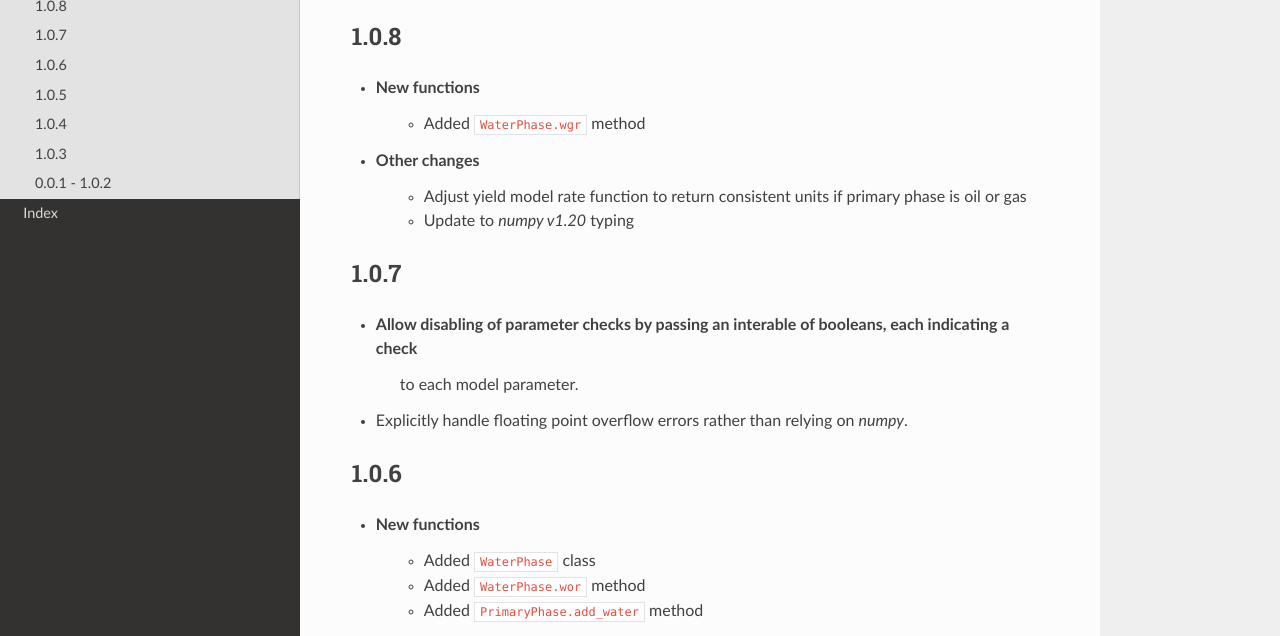
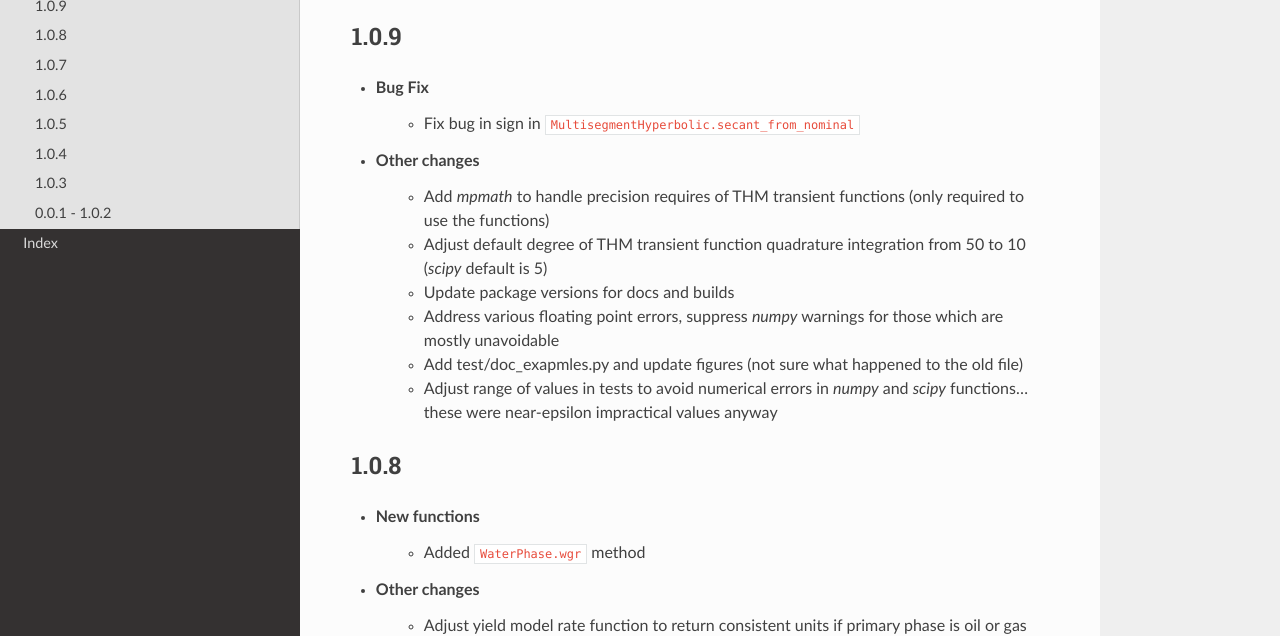
Before and after one commit to petbox-dev/dca, a Sphinx documentation site: the page built from docs/versions.rst, in a window 1280 px wide and 900 px high, cut to the strip 264-900 px from the top of the window. Built offline with Sphinx 7.4.7 and the Read the Docs theme 2.0.0, drawn with Linux system fonts in a browser that asks for light colours; the version number could not be read and is left out.

Commit message:
update doc version notes
Signed-off-by: David Fulford <dfulford@eivcapital.com>

```diff
--- a/docs/versions.rst
+++ b/docs/versions.rst
@@ -4,6 +4,21 @@ Version History
 
 .. automodule:: petbox.dca
    :noindex:
+
+
+1.0.9
+-----
+
+* Bug Fix
+    * Fix bug in sign in ``MultisegmentHyperbolic.secant_from_nominal``
+
+* Other changes
+    * Add `mpmath` to handle precision requires of THM transient functions (only required to use the functions)
+    * Adjust default degree of THM transient function quadrature integration from 50 to 10 (`scipy` default is 5)
+    * Update package versions for docs and builds
+    * Address various floating point errors, suppress `numpy` warnings for those which are mostly unavoidable
+    * Add test/doc_exapmles.py and update figures (not sure what happened to the old file)
+    * Adjust range of values in tests to avoid numerical errors in `numpy` and `scipy` functions... these were near-epsilon impractical values anyway
 
 
 1.0.8
```
